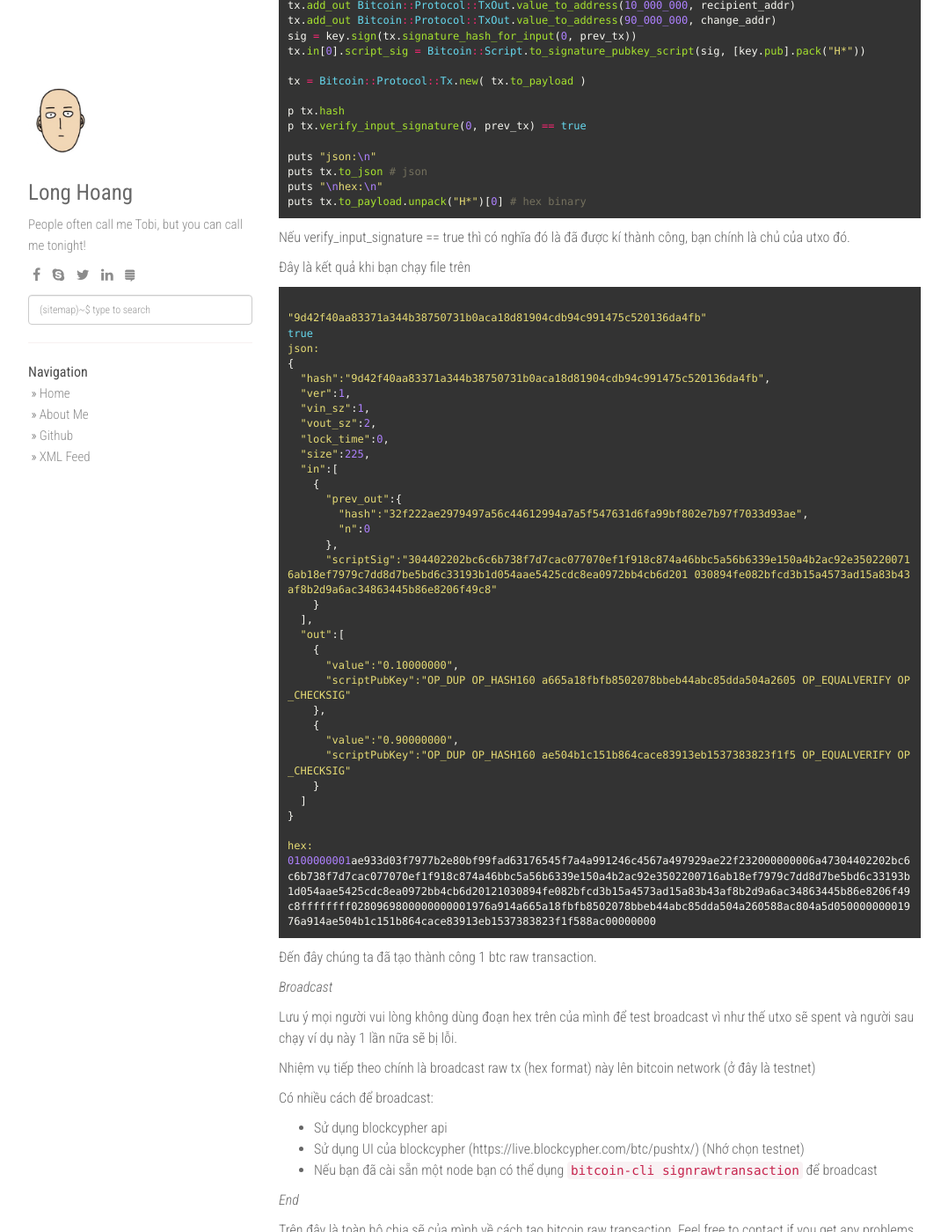
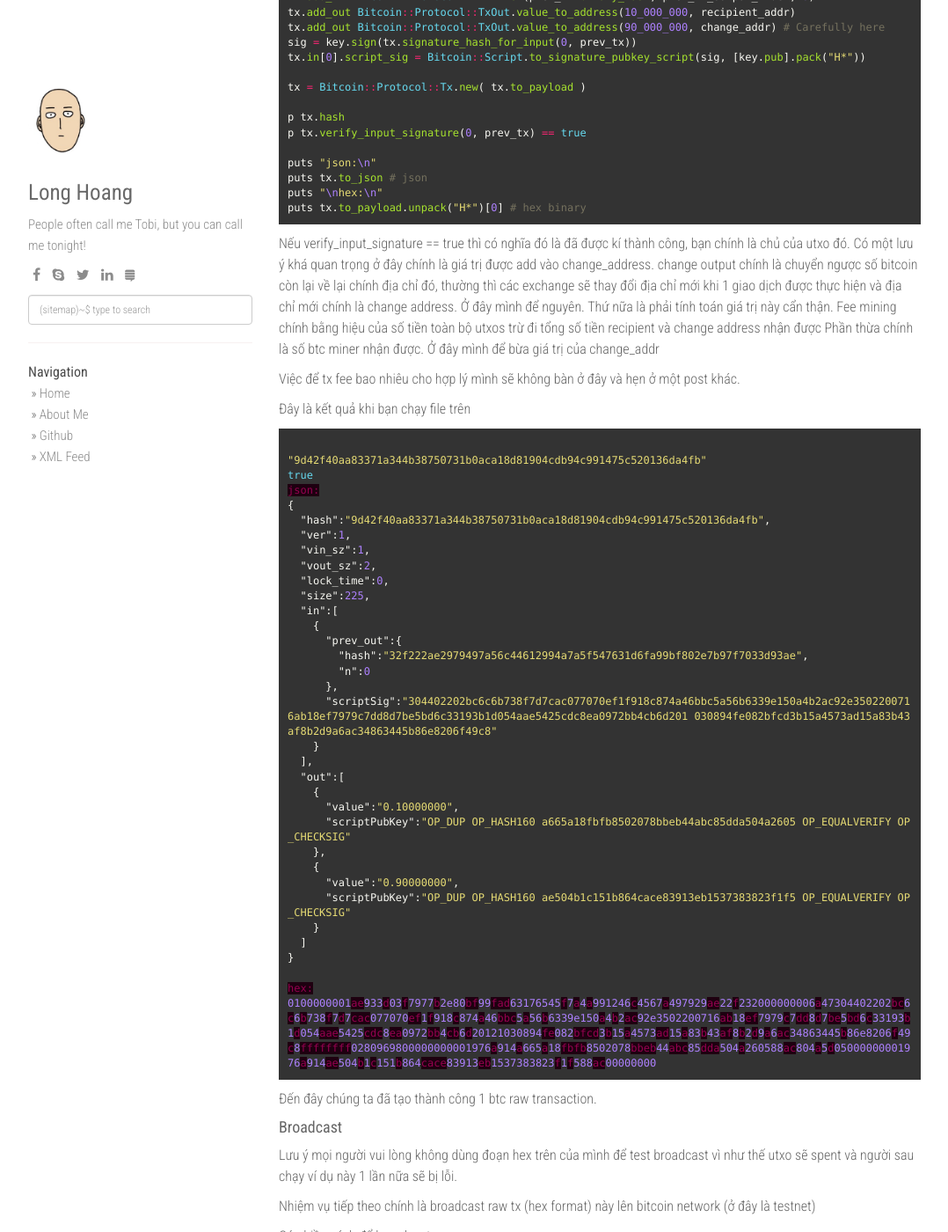
Before and after one commit to SFzxc/SFzxc.github.io, a Jekyll site: the page built from _posts/2018-02-19-Create-Raw-Transaction-Bitcoin.md, in a window 1280 px wide and 1400 px high, scrolled down 2548 px. Shown: the whole window at 88% size, without its empty margins (53-1131 px from the left). Built offline with Jekyll 4.4.1, drawn with Linux system fonts in a browser that asks for light colours; nearby versions of some CDN libraries; comment, search, counter and statistics services are not loaded.

Commit message:
fix format

````diff
--- a/_posts/2018-02-19-Create-Raw-Transaction-Bitcoin.md
+++ b/_posts/2018-02-19-Create-Raw-Transaction-Bitcoin.md
@@ -8,23 +8,23 @@ comment: true
 
 Đầu năm nổi siêng viết một bài vậy
 
-### Mục tiêu
+## Mục tiêu
 
 Tạo ra một bitcoin transaction gửi bitcoin từ 1 địa chỉ A sang địa chỉ B.
 
 Hiểu được cấu tạo của raw transaction
 
-### Yêu cầu
+## Yêu cầu
 
 Đọc qua nội dung cuốn `Mastering Bitcoin` của` O'Reilly Media` từ chương 4 đến chương 7 để nắm căn bản các khái niệm về private key, public key, address, wallet và transaction.
 
-### Chuẩn bị
+## Chuẩn bị
 
 Chúng ta cần 1 địa chỉ bitcoin, và một ít bitcoin trong đó, 1 private key của địa chỉ trên để có thể sign raw transaction.
 
 
 
-*Tạo key/address*
+#### Tạo key/address
 
 
 
@@ -67,7 +67,7 @@ Có một bạn hỏi mình là có trường hợp nào mà attacker generate k
 
 
 
-*Get some btc*
+#### Get some btc
 
 
 
@@ -103,7 +103,7 @@ Trong tx trên `https://testnet.blockchain.info/tx/32f222ae2979497a56c44612994a7
 
 
 
-*Create a raw transaction*
+#### Create a raw transaction
 
 
 
@@ -130,7 +130,7 @@ prev_tx_output_index = 0
 tx = Bitcoin::Protocol::Tx.new
 tx.add_in Bitcoin::Protocol::TxIn.new(prev_tx.binary_hash, prev_tx_output_index, 0)
 tx.add_out Bitcoin::Protocol::TxOut.value_to_address(10_000_000, recipient_addr)
-tx.add_out Bitcoin::Protocol::TxOut.value_to_address(90_000_000, change_addr)
+tx.add_out Bitcoin::Protocol::TxOut.value_to_address(90_000_000, change_addr) # Carefully here
 sig = key.sign(tx.signature_hash_for_input(0, prev_tx))
 tx.in[0].script_sig = Bitcoin::Script.to_signature_pubkey_script(sig, [key.pub].pack("H*"))
 
@@ -146,10 +146,17 @@ puts tx.to_payload.unpack("H*")[0] # hex binary
 ```
 
 Nếu verify_input_signature == true thì có nghĩa đó là đã được kí thành công, bạn chính là chủ của utxo đó.
+Có một lưu ý khá quan trọng ở đây chính là giá trị được add vào change_address. change output chính là chuyển ngược số
+bitcoin còn lại về lại chính địa chỉ đó, thường thì các exchange sẽ thay đổi địa chỉ mới khi 1 giao dịch được thực hiện
+và địa chỉ mới chính là change address. Ở đây mình để nguyên. Thứ nữa là phải tính toán giá trị này cẩn thận.
+Fee mining chính bằng hiệu của số tiền toàn bộ utxos trừ đi tổng số tiền recipient và change address nhận được
+Phần thừa chính là số btc miner nhận được. Ở đây mình để bừa giá trị của change_addr
+
+Việc để tx fee bao nhiêu cho hợp lý mình sẽ không bàn ở đây và hẹn ở một post khác.
 
 Đây là kết quả khi bạn chạy file trên
 
-```ruby
+```json
 
 "9d42f40aa83371a344b38750731b0aca18d81904cdb94c991475c520136da4fb"
 true
@@ -190,7 +197,7 @@ hex:
 
 
 
-*Broadcast*
+#### Broadcast
 
 
 
@@ -208,7 +215,7 @@ Có nhiều cách để broadcast:
 
 
 
-*End*
+#### End
 
 
 
````
